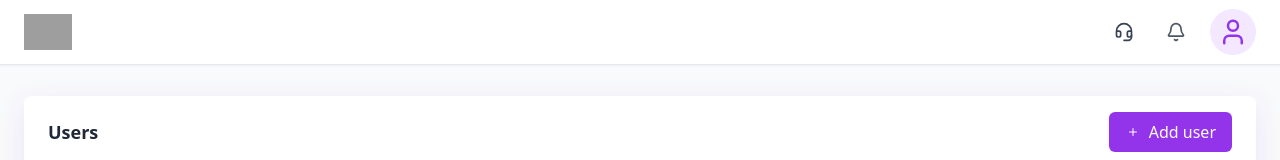
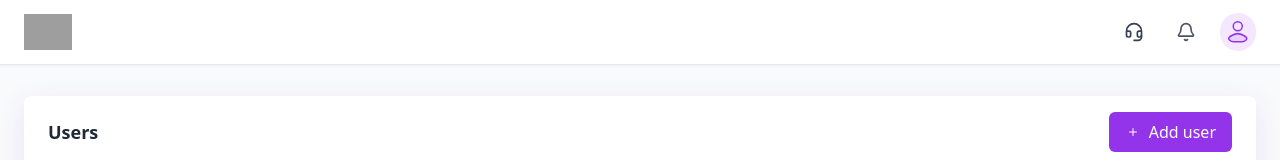
Before and after one commit to Nagasurya07/buddy_frontend, a React (Vite) app: page /users in a window 1280 px wide. Shown: the top 160 px of the page. Built offline with nearby package versions, Linux system fonts and the light colour scheme; grey boxes are pictures that could not be loaded.

Commit message:
chore(header): replace User icon with custom element SVG that inherits theme color

```diff
--- a/src/components/Header.jsx
+++ b/src/components/Header.jsx
@@ -108,7 +108,13 @@ const Header = () => {
           </div>
 
           <Link to="/my-profile" className="p-2 bg-purple-100 rounded-full text-purple-600 hover:bg-purple-200 transition-colors" aria-label="My Profile">
-            <User size={30} />
+            {/* custom element SVG (uses currentColor for stroke/fill so it inherits text-purple-600) */}
+            <svg width="20" height="22" viewBox="0 0 20 22" fill="none" xmlns="http://www.w3.org/2000/svg" aria-hidden="true" focusable="false" className="block">
+              <path d="M4.3277 14.2316C2.91293 15.074 -0.796513 16.7941 1.46278 18.9466C2.56643 19.998 3.79561 20.75 5.34099 20.75H14.1593C15.7046 20.75 16.9338 19.998 18.0375 18.9466C20.2968 16.7941 16.5873 15.074 15.1725 14.2316C11.8549 12.2561 7.64531 12.2561 4.3277 14.2316Z"
+                fill="currentColor" fillOpacity="0.12" stroke="currentColor" strokeWidth="1.5" strokeLinecap="round" strokeLinejoin="round" />
+              <path d="M14.2501 5.25C14.2501 7.73528 12.2354 9.75 9.75012 9.75C7.26484 9.75 5.25012 7.73528 5.25012 5.25C5.25012 2.76472 7.26484 0.75 9.75012 0.75C12.2354 0.75 14.2501 2.76472 14.2501 5.25Z"
+                stroke="currentColor" strokeWidth="1.5" />
+            </svg>
           </Link>
         </div>
       </div>
```
